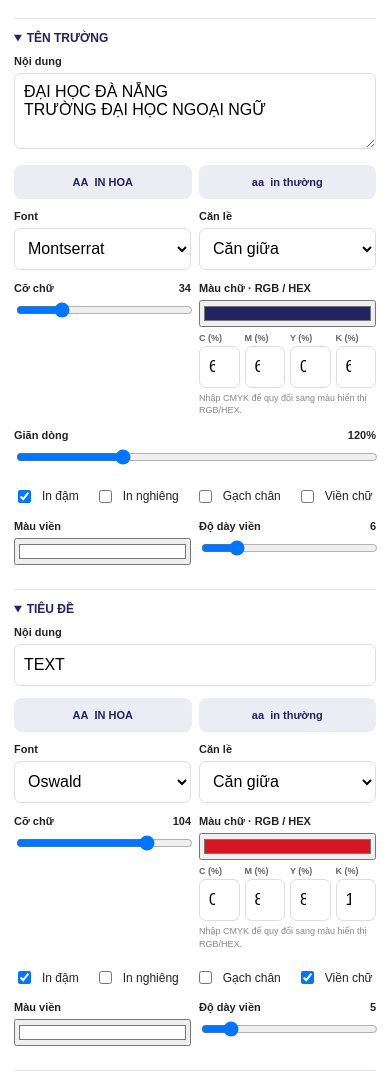
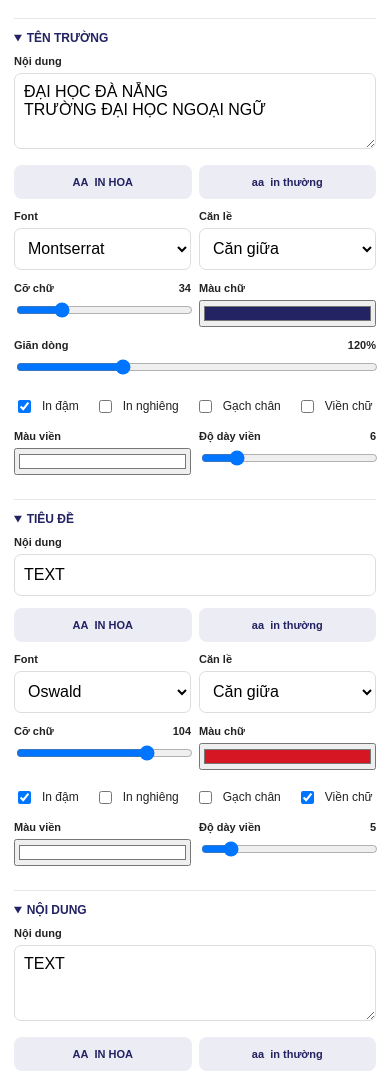
Before and after one commit to truongviethoangdhsp-gif/DS-STUDIO, a plain HTML site: page index.html in a window 390 px wide. Shown: the part 1451-2525 px from the top of the page. Drawn offline with nearby package versions, Linux system fonts and the light colour scheme.

Commit message:
Add files via upload

```diff
--- a/index.html
+++ b/index.html
@@ -53,12 +53,6 @@ h3{font-size:13px;color:var(--navy);margin:4px 0 12px}
 .field label{display:flex;justify-content:space-between;font-size:11px;font-weight:700;margin-bottom:6px}
 .field input:not([type=range]):not([type=color]),.field textarea,.field select{width:100%;border:1px solid #ddd;border-radius:7px;padding:9px;font-size:12px;background:#fff}
 .field input[type=range],.field input[type=color]{width:100%}
-.cmyk-row{display:grid;grid-template-columns:repeat(4,minmax(0,1fr));gap:5px;margin-top:6px}
-.cmyk-cell{min-width:0}
-.cmyk-cell label{display:block;font-size:9px;font-weight:700;color:#666;margin:0 0 3px}
-.cmyk-cell input{width:100%;min-width:0;border:1px solid #ddd;border-radius:5px;padding:6px 3px;font-size:11px;text-align:center;background:#fff}
-.cmyk-note{font-size:9px;color:#888;line-height:1.4;margin-top:4px}
-
 .field textarea{min-height:55px;resize:vertical}
 .two{display:grid;grid-template-columns:1fr 1fr;gap:8px}
 .check{font-size:12px;display:flex;align-items:center;gap:8px;margin:6px 0}
@@ -441,32 +435,6 @@ const stopDrag=()=>{drag=null;guides={v:false,h:false};redraw()};
 cv.addEventListener('pointerup',stopDrag);
 cv.addEventListener('pointercancel',stopDrag);
 
-/* ---------- Chuyển đổi màu RGB / CMYK (CMYK mô phỏng trên màn hình) ---------- */
-function hexToCMYK(hex){
-  const h=hex.replace('#','');
-  const r=parseInt(h.slice(0,2),16)/255,g=parseInt(h.slice(2,4),16)/255,b=parseInt(h.slice(4,6),16)/255;
-  const k=1-Math.max(r,g,b);
-  if(k>=.9999)return [0,0,0,100];
-  return [
-    Math.round((1-r-k)/(1-k)*100),
-    Math.round((1-g-k)/(1-k)*100),
-    Math.round((1-b-k)/(1-k)*100),
-    Math.round(k*100)
-  ];
-}
-function cmykToHex(c,m,y,k){
-  c=clamp(+c||0,0,100)/100;m=clamp(+m||0,0,100)/100;
-  y=clamp(+y||0,0,100)/100;k=clamp(+k||0,0,100)/100;
-  const rgb=[255*(1-c)*(1-k),255*(1-m)*(1-k),255*(1-y)*(1-k)];
-  return '#'+rgb.map(v=>Math.round(v).toString(16).padStart(2,'0')).join('').toUpperCase();
-}
-function syncCMYK(id){
-  const color=$(`#${id}-color`),values=hexToCMYK(color?.value||'#000000');
-  ['c','m','y','k'].forEach((key,i)=>{
-    const input=$(`#${id}-cmyk-${key}`);
-    if(input)input.value=values[i];
-  });
-}
 /* ---------- Bảng văn bản (sinh từ cấu hình) ---------- */
 const opts=(list,cur)=>list.map(([v,t])=>`<option value="${v}"${v===cur?' selected':''}>${t}</option>`).join('');
 function renderPanel(){
@@ -487,9 +455,7 @@ function renderPanel(){
       </div>
       <div class="two">
         <div class="field"><label for="${id}-size">Cỡ chữ <output>${f.size}</output></label><input type="range" min="${f.min}" max="${f.max}" value="${f.size}" ${d('size')}></div>
-        <div class="field"><label for="${id}-color">Màu chữ · RGB / HEX</label><input type="color" value="${f.color}" ${d('color')}>
-          <div class="cmyk-row">${[['c','C'],['m','M'],['y','Y'],['k','K']].map(([key,label])=>`<div class="cmyk-cell"><label for="${id}-cmyk-${key}">${label} (%)</label><input type="number" min="0" max="100" step="1" value="${hexToCMYK(f.color)['cmyk'.indexOf(key)]}" id="${id}-cmyk-${key}" data-cmyk="${id}" data-channel="${key}" aria-label="${label} phần trăm"></div>`).join('')}</div>
-          <div class="cmyk-note">Nhập CMYK để quy đổi sang màu hiển thị RGB/HEX.</div></div>
+        <div class="field"><label for="${id}-color">Màu chữ</label><input type="color" value="${f.color}" ${d('color')}></div>
       </div>
       ${f.multi?`<div class="field"><label for="${id}-ls">Giãn dòng <output>${f.ls}%</output></label><input type="range" min="80" max="220" value="${f.ls}" ${d('ls')}></div>`:''}
       <div class="checks">${chk('bold','In đậm')}${chk('italic','In nghiêng')}${chk('underline','Gạch chân')}${chk('stroke','Viền chữ')}</div>
@@ -499,10 +465,7 @@ function renderPanel(){
       </div>
     </details>`;
   }).join('');
-  for(const id of FIELD_ORDER){
-    $(`#${id}-text`).value=S.fields[id].text;   // gán qua .value để an toàn
-    syncCMYK(id);
-  }
+  for(const id of FIELD_ORDER)$(`#${id}-text`).value=S.fields[id].text;   // gán qua .value để an toàn
 }
 $('#panel').addEventListener('click',e=>{
   const btn=e.target.closest('[data-case]');
@@ -522,20 +485,6 @@ $('#panel').addEventListener('input',e=>{
   f[k]=el.type==='checkbox'?el.checked:el.type==='range'?+el.value:el.value;
   if(el.type==='range')el.closest('.field').querySelector('output').textContent=f[k]+(k==='ls'?'%':'');
   if(k==='font'||k==='bold'||k==='italic'||k==='text')ensureFonts();
-  if(k==='color')syncCMYK(id);
-  redraw();
-});
-$('#panel').addEventListener('change',e=>{
-  const el=e.target;
-  if(!el.matches('[data-cmyk]'))return;
-  const id=el.dataset.cmyk;
-  const vals=['c','m','y','k'].map(key=>Number($(`#${id}-cmyk-${key}`)?.value||0));
-  el.value=String(clamp(Number(el.value)||0,0,100));
-  const hex=cmykToHex(...vals);
-  S.fields[id].color=hex;
-  const picker=$(`#${id}-color`);
-  if(picker)picker.value=hex;
-  syncCMYK(id);
   redraw();
 });
 
```
